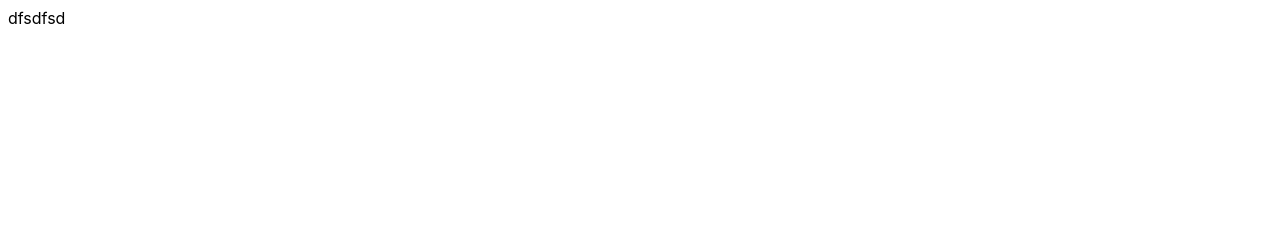
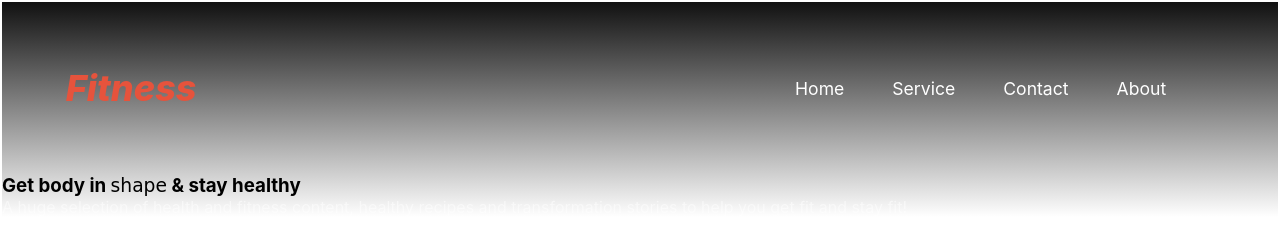
Before and after one commit to FahimShahriar202/responsive-gym-website, a plain HTML site: page index.html in a window 1280 px wide. Drawn offline with Linux system fonts and the light colour scheme.

Commit message:
navbar done

```diff
--- a/index.html
+++ b/index.html
@@ -7,7 +7,32 @@
   <link rel="stylesheet" href="styles/styles.css">
 </head>
 <body>
-  <header class="inter-font">dfsdfsd</header>
+  <!-- header -->
+  <header class="header linear-gradient-bg inter-font">
+    <!-- navbar -->
+    <nav class="container navbar display-flex">
+      <h3 class="fitness komola"><i>Fitness</i></h3>
+
+      <ul class="nav-links display-flex">
+        <li class="nav-item"><a href="" class="nav-option home">Home</a></li>
+
+        <li class="nav-item"><a href="" class="nav-option">Service</a></li>
+
+        <li class="nav-item"><a href="" class="nav-option">Contact</a></li>
+
+        <li class="nav-item"><a href="" class="nav-option">About</a></li>
+      </ul>
+    </nav>
+
+    <!-- get body in shape portion-->
+     <div class="slide1">
+      <h3 class="shape">Get body in <span class="grey-qo-regular">shape</span> & stay healthy</h3>
+
+      <p class="choto-text">A huge selection of health and fitness content, healthy recipes and transformation stories to help you get fit and stay fit!</p>
+     </div>
+
+
+  </header>
 
   <main></main>
 
--- a/styles/styles.css
+++ b/styles/styles.css
@@ -5,3 +5,86 @@
   font-weight: 400;
   font-style: normal;
 }
+
+/* font 2 */
+.grey-qo-regular {
+  font-family: "Grey Qo", cursive;
+  font-weight: 400;
+  font-style: normal;
+}
+
+/* shared styles !!! */
+*{
+  margin: 0;
+}
+
+.container{
+  width: 90%;
+  margin: 4rem auto;
+}
+
+.linear-gradient-bg{
+  background: linear-gradient(180.00deg, rgb(17, 17, 17),rgba(119, 119, 119, 0) 100%);
+}
+
+.choto-text{
+  color: rgba(255, 255, 255, 0.5);
+
+  font-size: 1rem;
+  font-weight: 400;
+}
+
+/* usage of display:flex */
+.display-flex{
+  display: flex;
+}
+/* header a flex used in: .navbar, .nav-links,  */
+
+
+
+/* usage of display:grid */
+.display-grid{
+  display: grid;
+}
+
+
+/* colors */
+.komola{
+  color: rgb(230, 83, 60);
+}
+
+
+
+/* header section !!!*/
+.header{
+
+  border: 2px solid white;
+}
+
+.fitness{
+  font-size: 2.25rem;
+  font-weight: 800;
+  /* line-height: 120%; */
+  /* letter-spacing: 0%; */
+  /* text-align: left; */
+}
+
+.nav-links{
+
+}
+
+.nav-item{
+  list-style: none;
+}
+
+.nav-option{
+  text-decoration: none;
+  font-size: 1.1rem;
+  color: rgb(255, 255, 255);
+  margin-right: 3rem;
+
+}
+.navbar{
+  justify-content: space-between;
+  align-items: center;
+}
```
